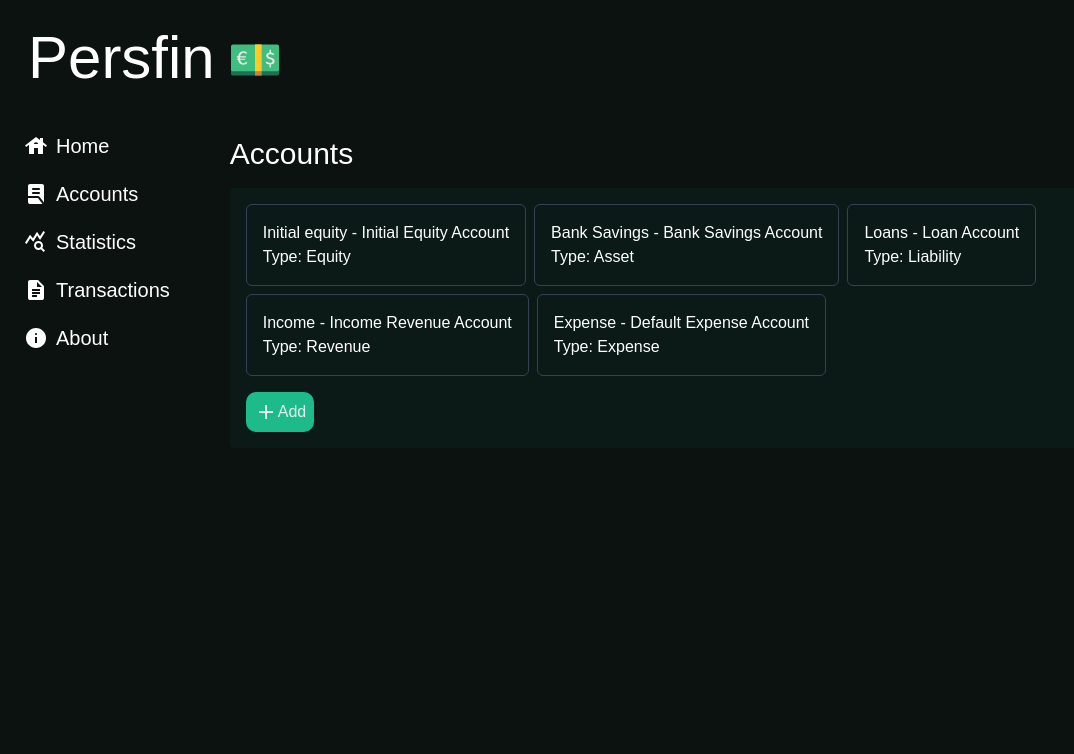
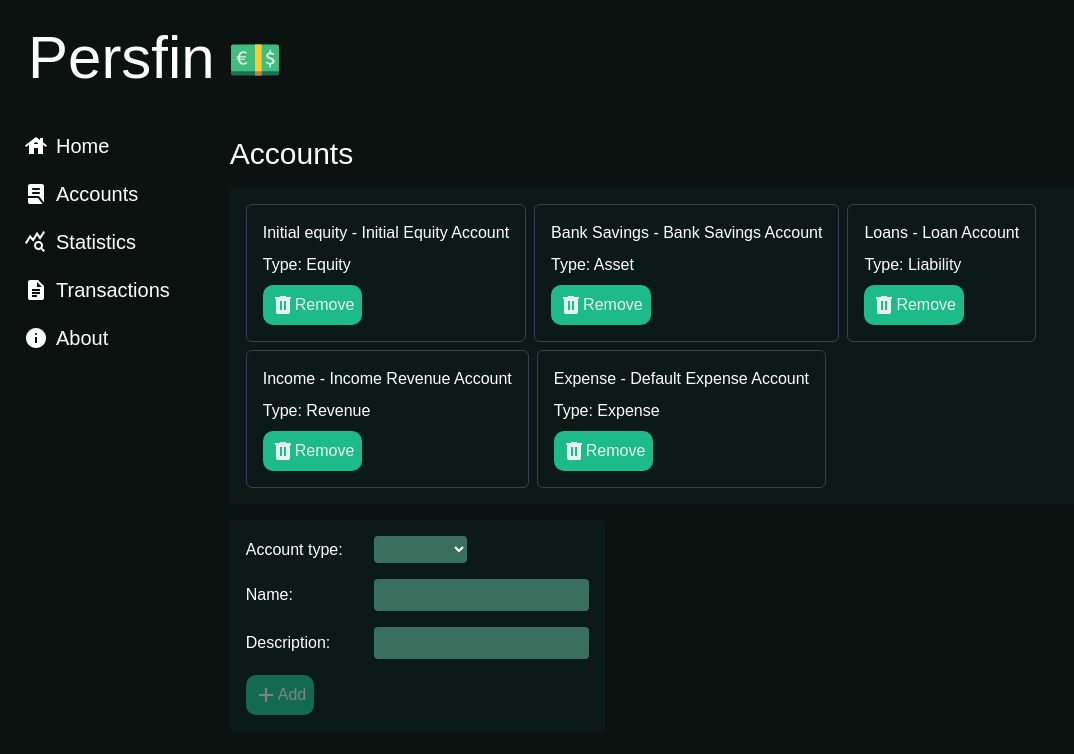
Before and after one commit to joacand/persfin, a Next.js app: page /accounts in a window 1280 px wide. Shown: the top 754 px of the page, without its empty margins (0-1074 px from the left). Built offline with nearby package versions, Linux system fonts and the light colour scheme.

Commit message:
Enable add remove accounts

```diff
--- a/app/Services/accountReducer.ts
+++ b/app/Services/accountReducer.ts
@@ -1,4 +1,4 @@
-import { BudgetAction, Entry, ModifierType, Transaction, UserBudget } from "../Models/account";
+import { Account, BudgetAction, Entry, ModifierType, Transaction, UserBudget } from "../Models/account";
 import { SaveBudgetAccount } from "./storageService";
 
 export function accountReducer(state: UserBudget, action: BudgetAction): UserBudget {
@@ -13,10 +13,10 @@ export function accountReducer(state: UserBudget, action: BudgetAction): UserBud
             throw new Error("Function not implemented.");
         }
         case "ADD_ACCOUNT": {
-            throw new Error("Function not implemented.");
+            return addAccount(state, action.account);
         }
         case "REMOVE_ACCOUNT": {
-            throw new Error("Function not implemented.");
+            return removeAccount(state, action.account);
         }
         case "UPDATE_ACCOUNT": {
             throw new Error("Function not implemented.");
@@ -37,6 +37,35 @@ export function accountReducer(state: UserBudget, action: BudgetAction): UserBud
         const newBudget = {
             ...budget,
             transactions: [...budget.transactions, transaction]
+        };
+        SaveBudgetAccount(newBudget);
+        return newBudget;
+    }
+
+    function addAccount(budget: UserBudget, account: Account): UserBudget {
+        const newBudget = {
+            ...budget,
+            accounts: [...budget.accounts, account]
+        };
+        SaveBudgetAccount(newBudget);
+        return newBudget;
+    }
+
+    function removeAccount(budget: UserBudget, account: Account): UserBudget {
+        const accountToRemove = budget.accounts.find(a => a.id === account.id);
+        if (!accountToRemove) { return budget; }
+
+        if (budget.transactions.some(t => t.entries.some(e => e.account.id === account.id))) {
+            return {
+                ...budget,
+                errors: [`Cannot remove account "${account.name}" because it has transactions.`]
+            };
+        }
+
+        const newAccounts = budget.accounts.filter(t => t.id !== account.id);
+        const newBudget = {
+            ...budget,
+            accounts: newAccounts
         };
         SaveBudgetAccount(newBudget);
         return newBudget;
--- a/app/accounts/page.tsx
+++ b/app/accounts/page.tsx
@@ -2,12 +2,51 @@
 
 import PrimaryButton from "../Components/PrimaryButton";
 import { useBudget } from "../Components/BudgetProvider";
+import { useState } from "react";
+import { Account, AccountType } from "../Models/account";
 
 export default function Accounts() {
-    const { userBudget } = useBudget();
+    const { userBudget, dispatch } = useBudget();
+
+    const [accountType, setAccountType] = useState<string>("");
+    const [name, setName] = useState<string>("");
+    const [description, setDescription] = useState<string>("");
 
     if (!userBudget) {
         return <p>Loading...</p>;
+    }
+
+    const ACCOUNT_TYPES = [
+        "Asset",
+        "Liability",
+        "Equity",
+        "Revenue",
+        "Expense",
+    ] as const;
+
+    function addAccount() {
+        if (accountType === "") { return; }
+        dispatch({
+            type: "ADD_ACCOUNT", account: {
+                id: crypto.randomUUID(),
+                name,
+                description,
+                type: { type: accountType } as AccountType
+            }
+        });
+        clearInputs();
+    }
+
+    function clearInputs() {
+        setAccountType("");
+        setName("");
+        setDescription("");
+    }
+
+    function removeAccount(account: Account) {
+        dispatch({
+            type: "REMOVE_ACCOUNT", account
+        });
     }
 
     return (
@@ -17,13 +56,54 @@ export default function Accounts() {
                 {userBudget.accounts.length === 0 && <p>No accounts available.</p>}
                 <div className="flex gap-2 flex-row flex-wrap">
                     {userBudget.accounts.map((account, index) => (
-                        <div key={index} className="border border-gray-700 rounded-md p-4 cursor-pointer">
+                        <div key={index} className="border border-gray-700 rounded-md p-4 cursor-pointer flex flex-col gap-2 items-start">
                             <p>{account.name} - {account.description}</p>
                             <p>Type: {account.type.type}</p>
+                            <PrimaryButton onClick={() => removeAccount(account)}>
+                                <svg xmlns="http://www.w3.org/2000/svg" width="24" height="24" viewBox="0 0 24 24"><path fill="currentColor" d="M7 21q-.825 0-1.412-.587T5 19V6H4V4h5V3h6v1h5v2h-1v13q0 .825-.587 1.413T17 21zm2-4h2V8H9zm4 0h2V8h-2z" /></svg>
+                                Remove
+                            </PrimaryButton>
                         </div>
                     ))}
                 </div>
-                <PrimaryButton>
+            </div>
+            <div className="flex flex-col flex-wrap items-start gap-4 bg-[#0B1A16] rounded p-4">
+                <div className="grid grid-cols-[120px_1fr] items-center gap-2">
+                    <label>Account type:</label>
+                    <select
+                        className="bg-[#3A6F5E] p-1 rounded"
+                        value={accountType}
+                        onChange={e => setAccountType(e.target.value)}>
+                        <option value=""></option>
+                        {ACCOUNT_TYPES.map((account) => (
+                            <option key={account} value={account}>
+                                {account}
+                            </option>
+                        ))}
+                    </select>
+                </div>
+
+                <div className="grid grid-cols-[120px_1fr] items-center gap-2">
+                    <label>Name:</label>
+                    <input
+                        className="bg-[#3A6F5E] p-1 rounded"
+                        type="text"
+                        onChange={e => setName(e.target.value)}
+                        min={0}
+                        value={name} />
+                </div>
+
+                <div className="grid grid-cols-[120px_1fr] items-center gap-2">
+                    <label>Description:</label>
+                    <input
+                        className="bg-[#3A6F5E] p-1 rounded"
+                        type="text"
+                        onChange={e => setDescription(e.target.value)}
+                        min={0}
+                        value={description} />
+                </div>
+
+                <PrimaryButton disabled={accountType === "" || name.trim() === "" || description.trim() === ""} onClick={() => addAccount()}>
                     <svg xmlns="http://www.w3.org/2000/svg" width="24" height="24" viewBox="0 0 24 24"><path fill="currentColor" d="M11 13H5v-2h6V5h2v6h6v2h-6v6h-2z" /></svg>
                     Add
                 </PrimaryButton>
```
